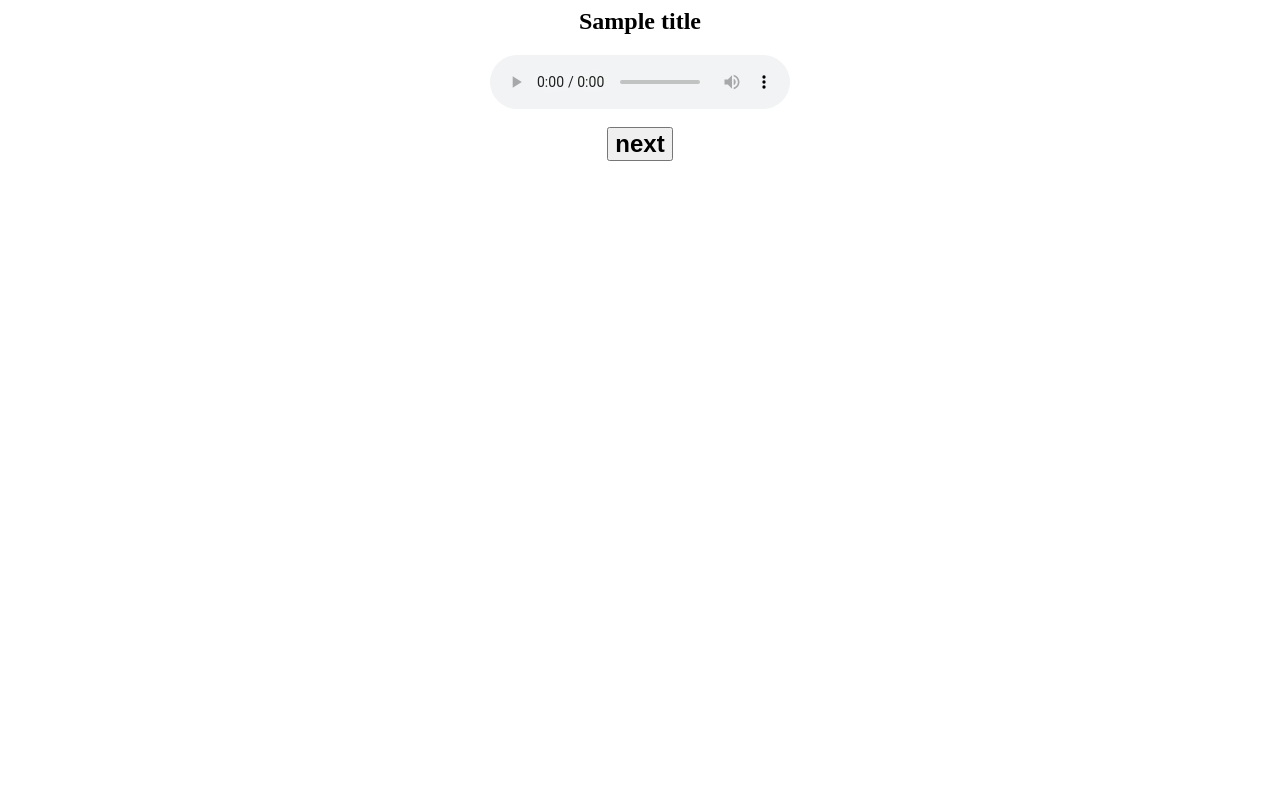
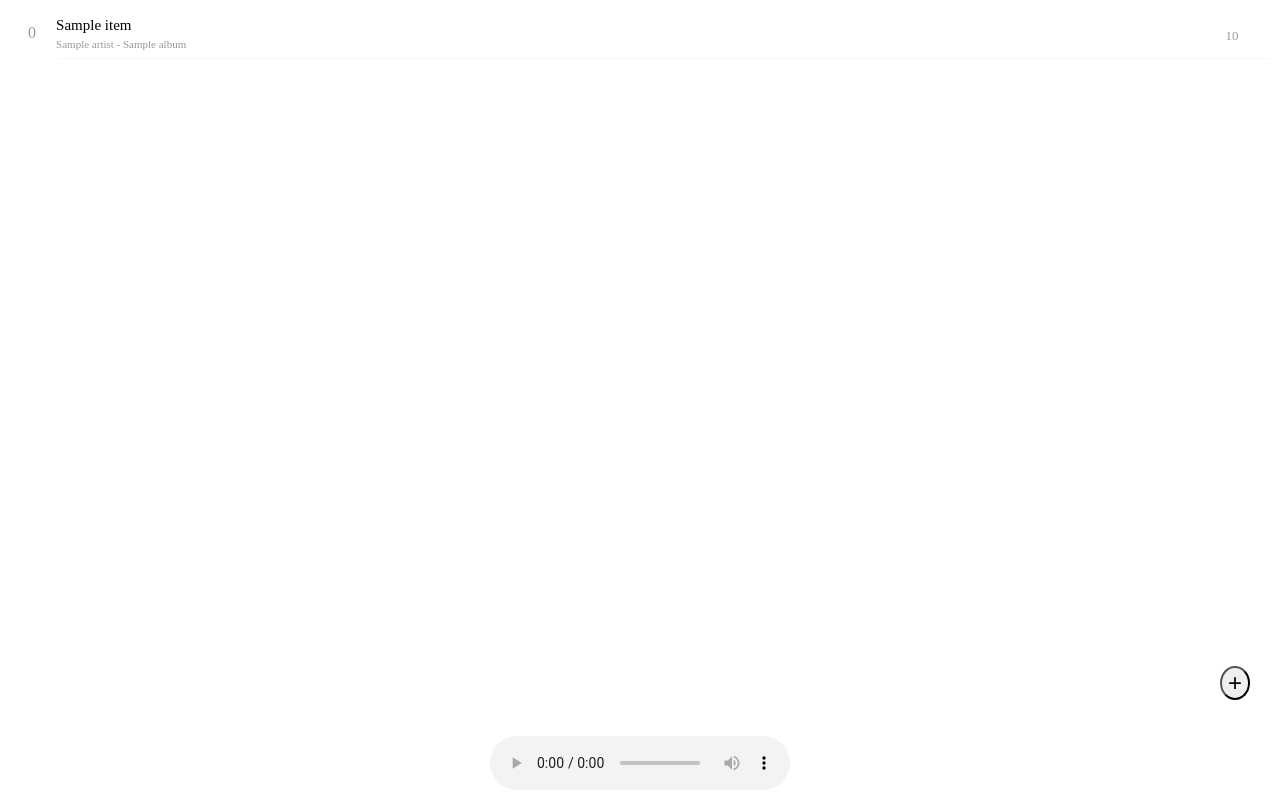
Before and after one commit to anemele/web-music-player-server, a Flask app: template templates/index.html in a window 1280 px wide. Run offline with Flask 3, Linux system fonts and the light colour scheme; the template is opened without the code that fills it: most values are stand-ins (such as "Sample title", 1, 10 or a date in 2020).

Commit message:
upgrade: add playlist, locator, ... remove redundancy

```diff
--- a/app.py
+++ b/app.py
@@ -4,35 +4,56 @@ from itertools import chain
 from pathlib import Path
 
 from flask import Flask, render_template, send_file
+from tinytag import TinyTag
 
 app = Flask(__name__)
 
-root = Path('D:/Music')
-music_list = [
-    music.name
-    for music in chain.from_iterable(map(root.glob, '*.mp3,*.flac'.split(',')))
-]
+
+def find_music(root: Path, *ext):
+    return (
+        music for music in chain.from_iterable(map(root.glob, ext)) if music.is_file()
+    )
 
 
-def rand_music():
-    return random.choice(music_list)
+def convert_duration(s: int) -> str:
+    m, s = divmod(s, 60)
+    if m < 60:
+        return f'{m}:{s:02d}'
+    h, m = divmod(m, 60)
+    return f'{h}:{m:02d}:{s:02d}'
+
+
+def get_music_property(path: Path):
+    tag = TinyTag.get(path).as_dict()
+    tag['path'] = path
+    tag['duration'] = convert_duration(round(tag['duration']))
+    if tag['title'] is None:
+        tag['title'] = path.name
+    return tag
+
+
+_MUSIC_LIST = find_music(Path('D:/Music'), *'*.mp3,*.flac'.split(','))
+ITEMS = list(map(get_music_property, _MUSIC_LIST))
+LENGTH = len(ITEMS)
 
 
 @app.route('/')
 def index():
-    title = rand_music()
-    data = dict(title=title, src=f'/music/{title}')
+    random.shuffle(ITEMS)
+    data = dict(items=ITEMS)
     return render_template('index.html', **data)
+
+
+@app.route('/music/<int:id>')
+def get_music(id: int):
+    if 0 <= id < LENGTH:
+        return send_file(ITEMS[id]['path'])
+    return render_template('404.html')
 
 
 @app.route('/random')
 def get_random():
-    return rand_music()
-
-
-@app.route('/music/<music>')
-def get_music(music: str):
-    return send_file(root / music)
+    return str(random.randrange(LENGTH))
 
 
 if __name__ == '__main__':
--- /dev/null
+++ b/static/css/index.css
@@ -0,0 +1,84 @@
+li.current {
+    background-color: #dddd;
+}
+
+#locate {
+    font-size: x-large;
+    background-color: #eeee;
+    position: fixed;
+    bottom: 100px;
+    right: 30px;
+    z-index: 999;
+    border-radius: 50%;
+}
+
+audio {
+    position: fixed;
+    bottom: 10px;
+    z-index: 999;
+    margin: auto;
+    left: 0;
+    right: 0;
+}
+
+li.item {
+    position: relative;
+    display: flex;
+    height: 50px;
+    align-items: center;
+    color: #999
+}
+
+.index {
+    width: 50px;
+    font-size: 16px;
+    text-align: center
+}
+
+.index>i {
+    position: absolute;
+    top: 0;
+    left: 12px;
+    font-size: 20px;
+    line-height: 50px;
+    color: red
+}
+
+.content {
+    display: flex;
+    flex-direction: column;
+    justify-content: center;
+    min-width: 0;
+    width: 100%;
+    height: 100%;
+    box-shadow: 0 1px 1px -1px #ccc
+}
+
+.name {
+    white-space: nowrap;
+    text-overflow: ellipsis;
+    overflow: hidden;
+    max-width: calc(100% - 80px);
+    font-size: 15px;
+    color: #000;
+    margin-bottom: 4px
+}
+
+.album {
+    white-space: nowrap;
+    text-overflow: ellipsis;
+    overflow: hidden;
+    max-width: calc(100% - 80px);
+    font-size: 11px
+}
+
+.duration {
+    position: absolute;
+    font-size: 13px;
+    top: 0;
+    right: 0;
+    width: 80px;
+    height: 100%;
+    line-height: 55px;
+    text-align: center;
+}
--- a/templates/index.html
+++ b/templates/index.html
@@ -3,51 +3,74 @@
 <head>
     <meta charset="UTF-8">
     <meta name="viewport" content="width=device-width, initial-scale=1.0">
-    <title>{{title}}</title>
-    <link rel="shortcut icon" href="{{ url_for('static', filename='./img/favicon.ico') }}">
-    <style>
-        #title,
-        div.player,
-        div.next {
-            display: flex;
-            justify-content: center;
-            align-items: center;
-        }
-
-        #next {
-            font-weight: bold;
-            font-size: x-large;
-        }
-    </style>
+    <title>🎧 Music Player 🎵</title>
+    <link rel="shortcut icon" href="{{ url_for('static', filename='img/favicon.ico') }}">
+    <link rel="stylesheet" href="{{url_for('static', filename='css/index.css')}}">
     <script src="https://code.jquery.com/jquery-3.6.1.min.js"></script>
 </head>
 
 <body>
-    <div>
-        <h2 id="title">{{title}}</h2>
-        <div class="player">
-            <audio src="{{src}}" controls autoplay></audio>
+    <div class="footer">
+        <div>
+            <audio controls autoplay></audio>
         </div>
     </div>
-    <br>
-    <div class="next"><button id="next">next</button></div>
+
+    <div>
+        <button id="locate">+</button>
+    </div>
+
+    <div>
+        {% for item in items %}
+        <li class="item">
+            <div class="index"><span>{{loop.index-1}}</span>
+                <i></i>
+            </div>
+            <div class="content">
+                <div class="name">{{item.title}}</div>
+                <div class="album">{{item.artist}} - {{item.album}}</div>
+            </div>
+            <div class="duration">{{item.duration}}</div>
+        </li>
+        {% endfor %}
+    </div>
 </body>
 
 <script>
+
+    function changeCurrent(item) {
+        $('.current').removeClass('current')
+        $('#current').removeAttr('id')
+        $(item).addClass('current').attr('id', 'current')
+    }
+
+    function locateCurrent() {
+        let current = document.querySelector("#current");
+        if (current !== null) { current.scrollIntoView(true); }
+    }
+
     const audio = document.querySelector('audio')
-    function next() {
+    audio.onended = function () {
         $.ajax({
             url: '/random', method: 'GET',
             success: function (res) {
                 audio.src = '/music/' + res
-                $('head > title').text(res)
-                $('#title').text(res)
+                changeCurrent($('.item')[res])
+                locateCurrent()
             },
-            error: function (err) { alert(err) }
+            error: function (err) { if (err) alert(err.message) }
         })
     }
-    audio.onended = next
-    $('#next').on('click', next)
+
+    $('.item').each(function (_, item) {
+        $(item, '.content').on('click', function () {
+            let id = $(this).find('.index>span').text()
+            audio.src = '/music/' + id
+            changeCurrent(item)
+        })
+    })
+
+    $('#locate').on('click', locateCurrent)
 </script>
 
 </html>
```
Also changed, not shown: templates/404.html (added, +10 -0 lines).
